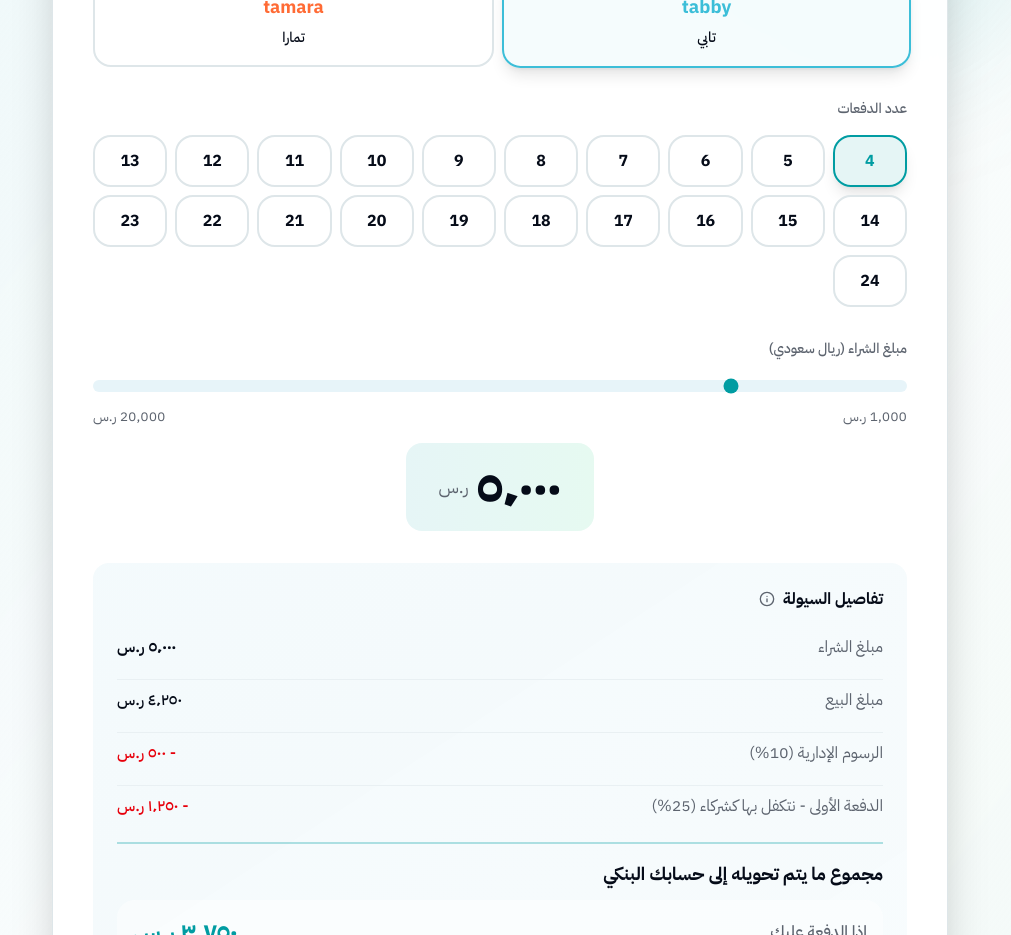
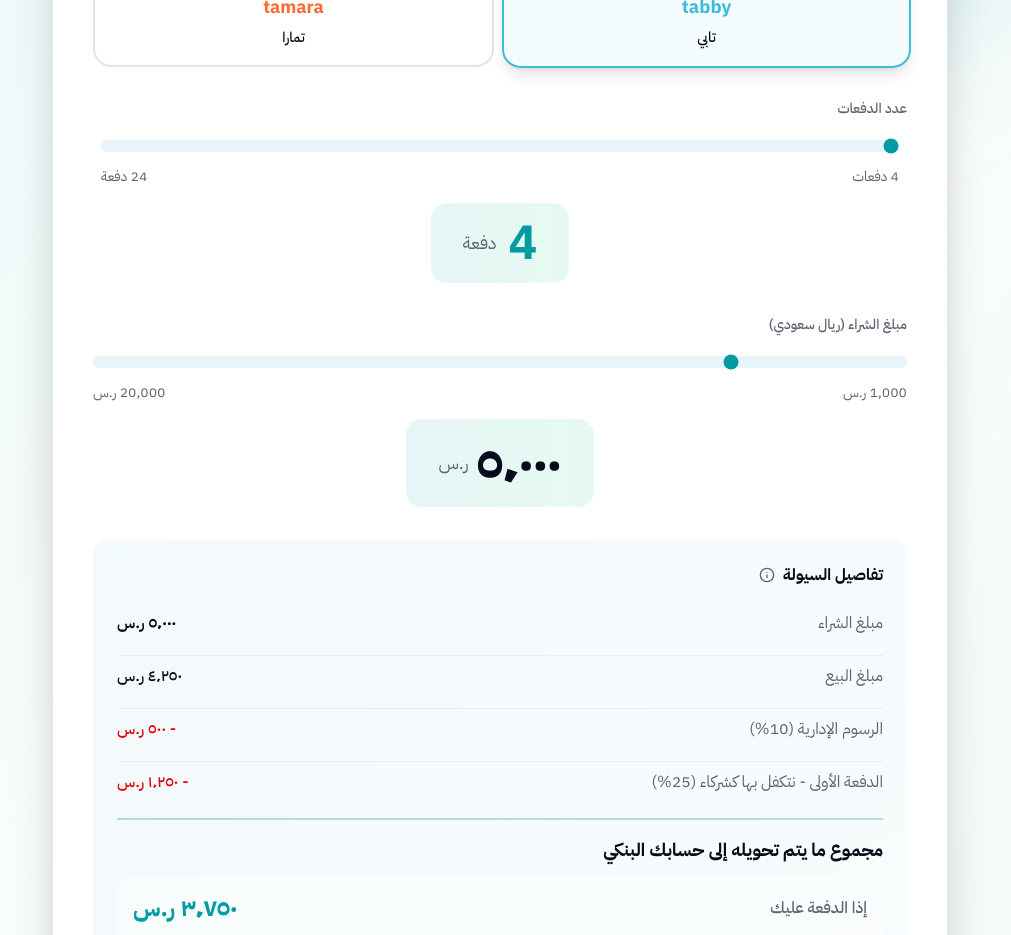
Before and after one commit to 3mersaud-collab/v0-search-engine-optimized-website, a Next.js app: page / in a window 1280 px wide. Shown: the part 3700-4635 px from the top of the page, without its empty margins (140-1151 px from the left). Built offline with nearby package versions, Linux system fonts and the light colour scheme.

Commit message:
تحسين شكل خيار الدفعات في الحاسبة - تحويله إلى سلايدر أنيق

```diff
--- a/components/calculator-section.tsx
+++ b/components/calculator-section.tsx
@@ -123,22 +123,28 @@ export function CalculatorSection() {
                 <label className="block text-sm font-medium text-muted-foreground mb-4">
                   عدد الدفعات
                 </label>
-                <div className="grid grid-cols-5 md:grid-cols-10 gap-2">
-                  {Array.from({ length: 21 }, (_, i) => i + 4).map((months) => (
-                    <button
-                      key={months}
-                      onClick={() => setInstallmentMonths(months)}
-                      className={`p-3 rounded-xl border-2 transition-all text-center ${
-                        installmentMonths === months
-                          ? "border-primary bg-primary/10 shadow-lg"
-                          : "border-border hover:border-primary/50 bg-card"
-                      }`}
-                    >
-                      <span className={`font-bold ${installmentMonths === months ? "text-primary" : "text-foreground"}`}>
-                        {months}
-                      </span>
-                    </button>
-                  ))}
+                <div className="relative px-2">
+                  <input
+                    type="range"
+                    min="4"
+                    max="24"
+                    step="1"
+                    value={installmentMonths}
+                    onChange={(e) => setInstallmentMonths(Number(e.target.value))}
+                    className="w-full h-3 bg-secondary rounded-full appearance-none cursor-pointer accent-primary"
+                  />
+                  <div className="flex justify-between mt-2 text-sm text-muted-foreground">
+                    <span>4 دفعات</span>
+                    <span>24 دفعة</span>
+                  </div>
+                </div>
+                <div className="mt-4 text-center">
+                  <div className="inline-flex items-center gap-3 bg-gradient-to-r from-primary/10 to-accent/10 rounded-2xl px-8 py-4">
+                    <span className="text-4xl md:text-5xl font-bold text-primary">
+                      {installmentMonths}
+                    </span>
+                    <span className="text-muted-foreground text-lg">دفعة</span>
+                  </div>
                 </div>
               </div>
 
```
